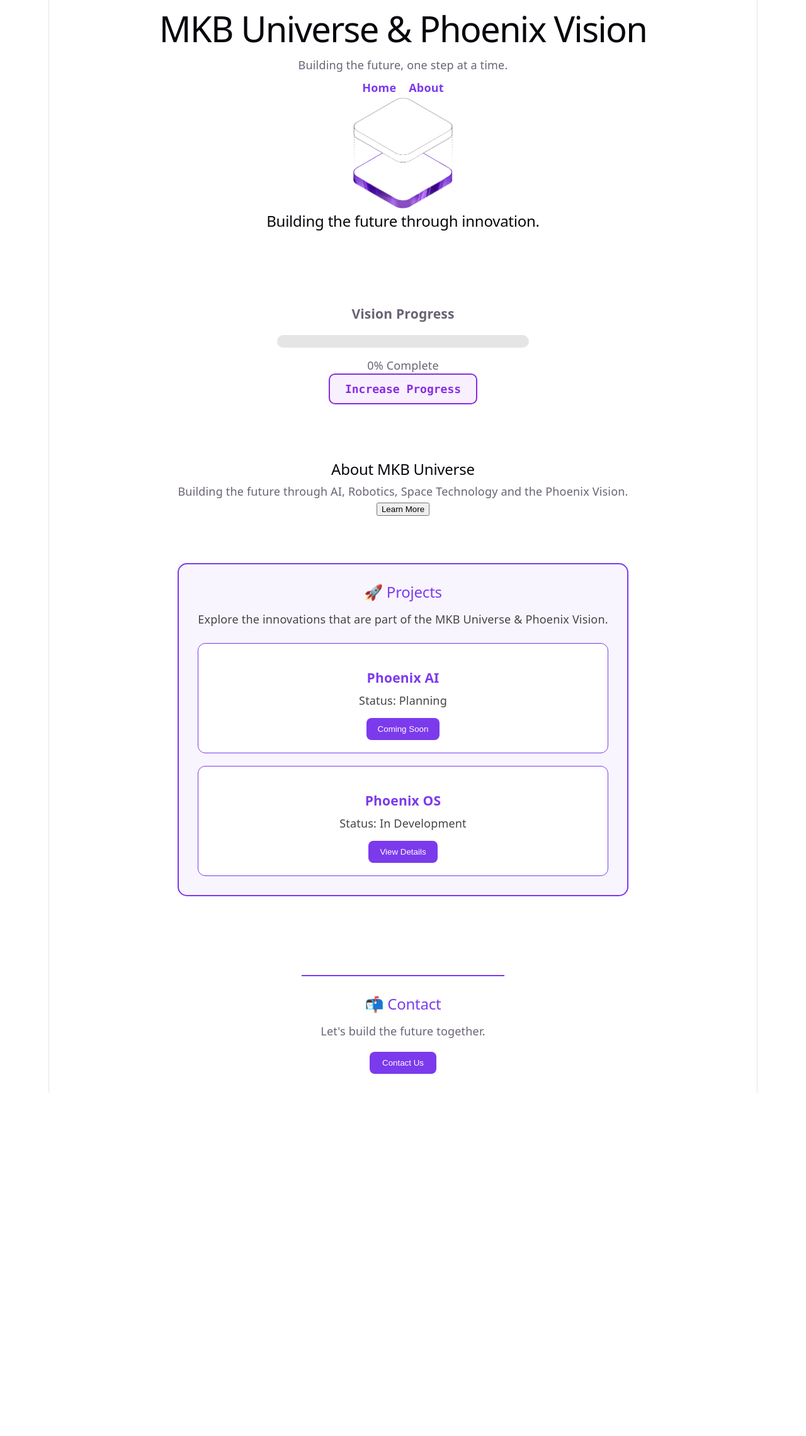
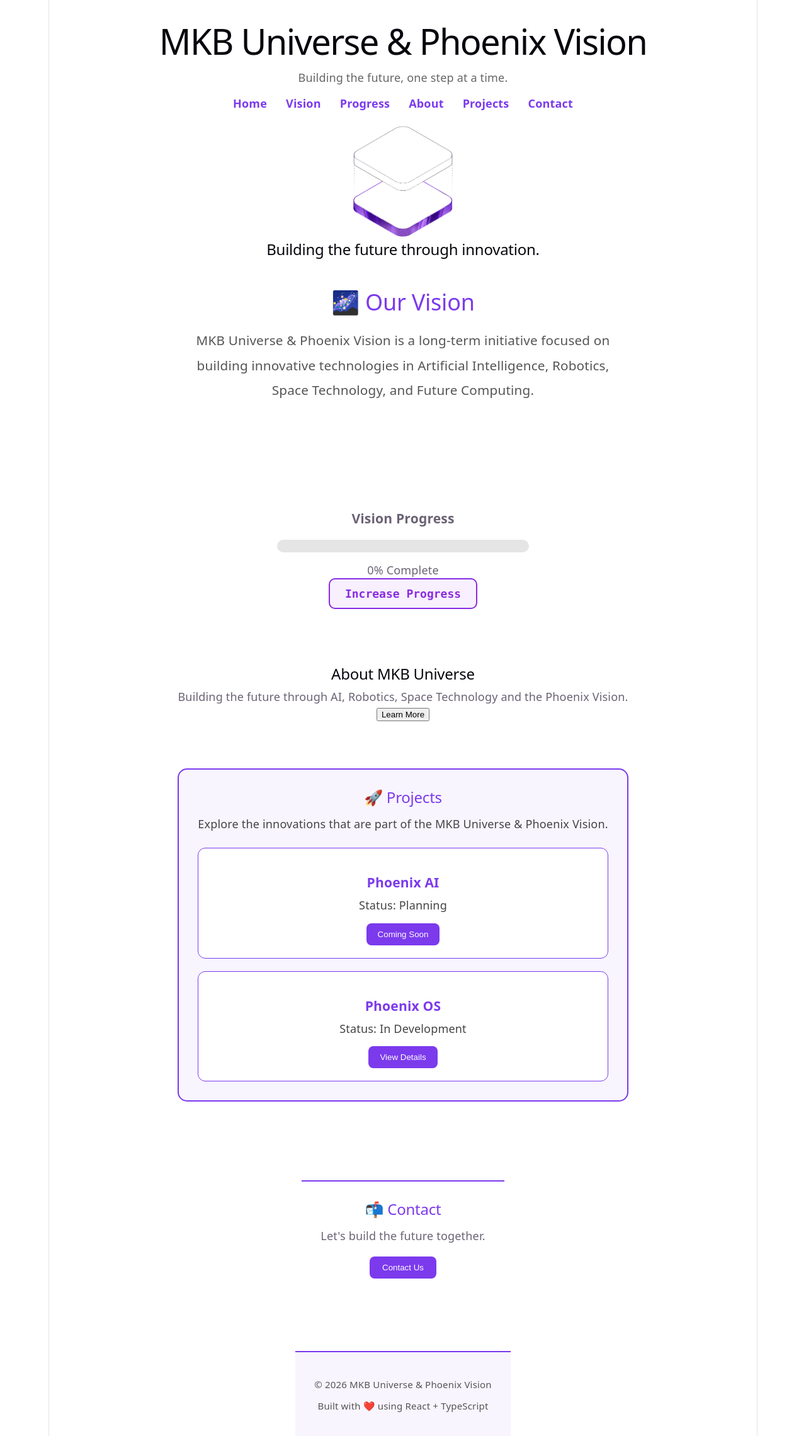
Before and after one commit to CaptainNil/MKB-Universe-Phoenix, a React (Vite) app in the folder website/: page / in a window 1280 px wide. Shown: the top 2280 px of the page at 63% size. Before the commit the page ends 1735 px from the top, so only its background shows below. Built offline with nearby package versions, Linux system fonts and the light colour scheme.

Commit message:
Add Vision and Footer components with navigation improvements

```diff
--- a/website/src/App.tsx
+++ b/website/src/App.tsx
@@ -1,3 +1,5 @@
+import Vision from "./components/Vision/Vision";
+import Footer from "./components/Footer/Footer";
 import Contact from "./components/Contact/Contact";
 import Projects from "./components/Projects/Projects";
 import { useState } from 'react'
@@ -14,6 +16,7 @@ function App() {
     <>
     <Header />
     <Hero />
+    <Vision />
       <section id="center">
         <div className="hero">
 
@@ -29,6 +32,7 @@ function App() {
 <About />
 <Projects />
 <Contact />
+<Footer />
       </section>
     </>
 
--- a/website/src/components/Contact/Contact.tsx
+++ b/website/src/components/Contact/Contact.tsx
@@ -2,7 +2,7 @@ import "./Contact.css";
 
 function Contact() {
   return (
-    <section className="contact">
+    <section id="contact" className="contact">
       <h2>📬 Contact</h2>
 
       <p>Let's build the future together.</p>
--- /dev/null
+++ b/website/src/components/Footer/Footer.css
@@ -0,0 +1,13 @@
+.footer {
+  margin-top: 60px;
+  padding: 30px;
+  text-align: center;
+  background-color: #f8f5ff;
+  border-top: 2px solid #7c3aed;
+}
+
+.footer p {
+  margin: 8px 0;
+  color: #555;
+  font-size: 15px;
+}
--- /dev/null
+++ b/website/src/components/Footer/Footer.tsx
@@ -0,0 +1,13 @@
+import "./Footer.css";
+
+function Footer() {
+  return (
+    <footer className="footer">
+      <p>© 2026 MKB Universe & Phoenix Vision</p>
+
+      <p>Built with ❤️ using React + TypeScript</p>
+    </footer>
+  );
+}
+
+export default Footer;
--- a/website/src/components/Header/Header.css
+++ b/website/src/components/Header/Header.css
@@ -1,14 +1,25 @@
+header {
+  text-align: center;
+  padding: 20px;
+}
+
+header p {
+  color: #666;
+  margin: 10px 0;
+}
+
 nav {
   display: flex;
   justify-content: center;
-  gap: 20px;
-  margin-top: 10px;
+  gap: 30px;
+  margin-top: 15px;
 }
 
 nav a {
   text-decoration: none;
   color: #7c3aed;
-  font-weight: bold;
+  font-weight: 600;
+  transition: color 0.3s ease;
 }
 
 nav a:hover {
--- a/website/src/components/Header/Header.tsx
+++ b/website/src/components/Header/Header.tsx
@@ -7,8 +7,12 @@ function Header() {
             Building the future, one step at a time.
           </p>
           <nav>
-            <a href="#home">Home</a>
+  <a href="#home">Home</a>
+  <a href="#vision">Vision</a>
+  <a href="#progress">Progress</a>
   <a href="#about">About</a>
+  <a href="#projects">Projects</a>
+  <a href="#contact">Contact</a>
 </nav>
     </header>
   );
--- a/website/src/components/Hero/Hero.css
+++ b/website/src/components/Hero/Hero.css
@@ -0,0 +1,19 @@
+.hero {
+  text-align: center;
+  padding: 50px 20px;
+}
+
+.hero img {
+  margin: 20px 0;
+  transition: transform 0.3s ease;
+}
+
+.hero img:hover {
+  transform: scale(1.05);
+}
+
+.hero h2 {
+  font-size: 32px;
+  color: #222;
+  margin-top: 20px;
+}
--- a/website/src/components/Hero/Hero.tsx
+++ b/website/src/components/Hero/Hero.tsx
@@ -1,8 +1,7 @@
 import heroImg from '../../assets/hero.png'
 function Hero() {
   return (
-    <section>
-        <section id="home"></section>
+    <section id="home" className="hero">
         <img src={heroImg} className="base" width="170" height="179" alt="" />
       <h2>Building the future through innovation.</h2>
     </section>
--- a/website/src/components/Progress/Progress.tsx
+++ b/website/src/components/Progress/Progress.tsx
@@ -8,7 +8,7 @@ type ProgressProps = {
 function Progress({ count, setCount }: ProgressProps) {
 
   return (
-  <div className="progress-card">
+  <div id="progress" className="progress-card">
     <h3>Vision Progress</h3>
 
     <div className="progress-bar">
--- a/website/src/components/Projects/Projects.tsx
+++ b/website/src/components/Projects/Projects.tsx
@@ -5,7 +5,7 @@ import PhoenixOS from "./PhoenixOS";
 
 function Projects() {
   return (
-    <section className="projects">
+    <section id="projects" className="projects">
       <h2>🚀 Projects</h2>
 
       <p>
--- /dev/null
+++ b/website/src/components/Vision/Vision.css
@@ -0,0 +1,18 @@
+#vision {
+  text-align: center;
+  padding: 40px 20px 60px;
+}
+
+#vision h2 {
+  font-size: 2rem;
+  color: #7c3aed;
+  margin-bottom: 20px;
+}
+
+#vision p {
+  max-width: 700px;
+  margin: 0 auto;
+  font-size: 1.15rem;
+  line-height: 1.9;
+  color: #555;
+}
--- /dev/null
+++ b/website/src/components/Vision/Vision.tsx
@@ -0,0 +1,16 @@
+import "./Vision.css";
+function Vision() {
+  return (
+    <section id="vision">
+      <h2>🌌 Our Vision</h2>
+
+      <p>
+        MKB Universe & Phoenix Vision is a long-term initiative focused on
+        building innovative technologies in Artificial Intelligence, Robotics,
+        Space Technology, and Future Computing.
+      </p>
+    </section>
+  );
+}
+
+export default Vision;
```
